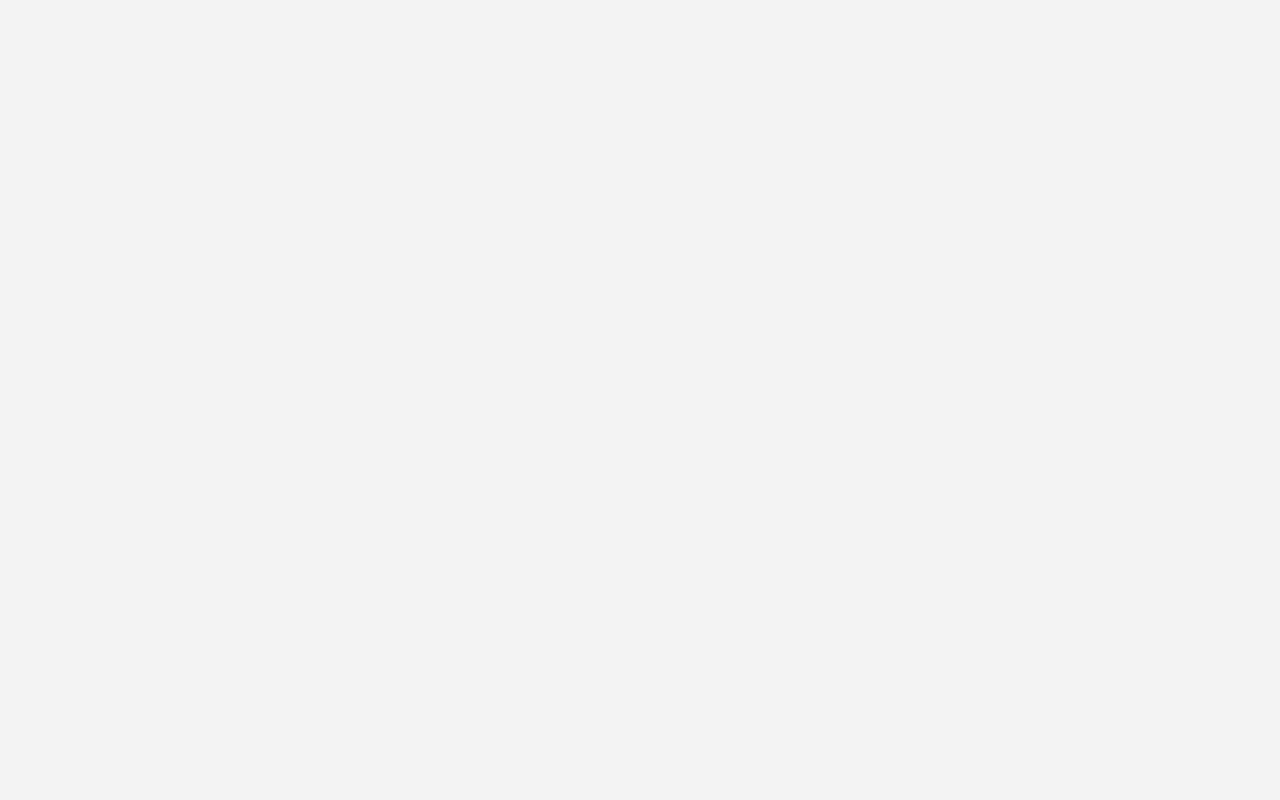
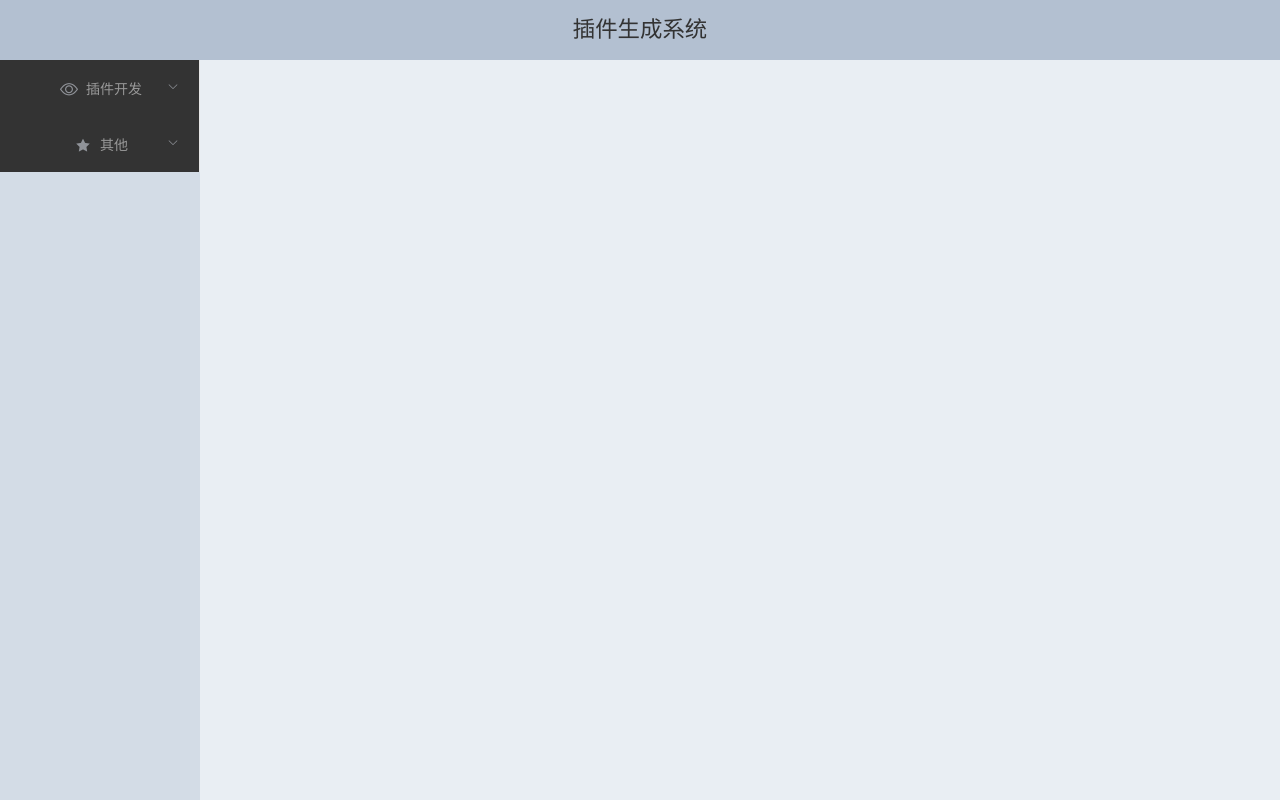
Before and after one commit to xm94630/widgetPro, a Vue app: page /#/homePage in a window 1280 px wide. Built offline with nearby package versions, Linux system fonts and the light colour scheme.

Commit message:
侧边栏导航完成，大的路由配置完成

```diff
--- /dev/null
+++ b/src/components/homePage_configurator.vue
@@ -0,0 +1,26 @@
+<template>
+  <div>
+    我是配置器
+  </div>
+</template>
+
+<script>
+export default {
+  name: 'homePage_configurator',
+  props: {
+  },
+  data:function(){
+    return{
+    }
+  },
+  methods:{
+  },
+  mounted(){
+
+  }
+}
+</script>
+
+<style scoped>
+
+</style>
--- /dev/null
+++ b/src/components/homePage_course.vue
@@ -0,0 +1,26 @@
+<template>
+  <div>
+    教程
+  </div>
+</template>
+
+<script>
+export default {
+  name: 'homePage_course',
+  props: {
+  },
+  data:function(){
+    return{
+    }
+  },
+  methods:{
+  },
+  mounted(){
+
+  }
+}
+</script>
+
+<style scoped>
+
+</style>
--- /dev/null
+++ b/src/components/homePage_widget.vue
@@ -0,0 +1,26 @@
+<template>
+  <div>
+    插件预览
+  </div>
+</template>
+
+<script>
+export default {
+  name: 'homePage_widget',
+  props: {
+  },
+  data:function(){
+    return{
+    }
+  },
+  methods:{
+  },
+  mounted(){
+
+  }
+}
+</script>
+
+<style scoped>
+
+</style>
--- a/src/pages/homePage.vue
+++ b/src/pages/homePage.vue
@@ -1,14 +1,51 @@
 <template>
-<el-container>
-  <el-header>插件生成系统</el-header>
   <el-container>
-    <el-aside width="200px">工具栏</el-aside>
+    <el-header>插件生成系统</el-header>
     <el-container>
-      <el-main>主视图</el-main>
-      <!-- <el-footer>Footer</el-footer> -->
+
+      <el-aside width="200px">
+        <el-menu
+          router
+          :default-active = "$route.path"
+          class="el-menu-vertical-demo"
+          @open="handleOpen"
+          @close="handleClose"
+
+          background-color="#333"
+          text-color="#999"
+          active-text-color="#409EFF"
+        >
+          <el-submenu index="/homePage">
+            <template slot="title">
+              <i class="el-icon-view"></i>
+              <span>插件开发</span>
+            </template>
+            <el-menu-item-group>
+              <el-menu-item index="/homePage/configurator">默认配置器</el-menu-item>
+              <el-menu-item index="/homePage/widget">插件预览</el-menu-item>
+            </el-menu-item-group>
+          </el-submenu>
+
+          <el-submenu index="/homePage">
+            <template slot="title">
+              <i class="el-icon-star-on"></i>
+              <span>其他</span>
+            </template>
+            <el-menu-item-group>
+              <el-menu-item index="/homePage/course">教程</el-menu-item>
+            </el-menu-item-group>
+          </el-submenu>
+        </el-menu>
+      </el-aside>
+
+      <el-container>
+        <el-main>
+          <router-view/>
+        </el-main>
+        <!-- <el-footer>Footer</el-footer> -->
+      </el-container>
     </el-container>
   </el-container>
-</el-container>
 </template>
 
 <script>
@@ -26,6 +63,8 @@ export default {
     }
   },
   methods:{
+    handleOpen() {},
+    handleClose() {}
   },
   mounted(){
   }
--- a/src/router.js
+++ b/src/router.js
@@ -1,12 +1,24 @@
 import Vue from 'vue';
 import VueRouter from 'vue-router';
 import homePage from '@/src/pages/homePage.vue';
+import homePage_configurator from '@/src/components/homePage_configurator.vue';
+import homePage_widget from '@/src/components/homePage_widget.vue';
+import homePage_course from '@/src/components/homePage_course.vue';
 Vue.use(VueRouter)
 
 const router = new VueRouter({
   routes:[
-    {path:'/',redirect: '/index'},
-    {path:'/index',component:homePage,props:{aaa:100}},
+    {path:'/',redirect: '/homePage'},
+    {
+      path:'/homePage',
+      component:homePage,
+      props:{aaa:100},
+      children: [
+        {path: 'configurator',component: homePage_configurator},
+        {path: 'widget',component: homePage_widget},
+        {path: 'course',component: homePage_course},
+      ]
+    },
     {
       path:'/page1',
       component:homePage,
```
